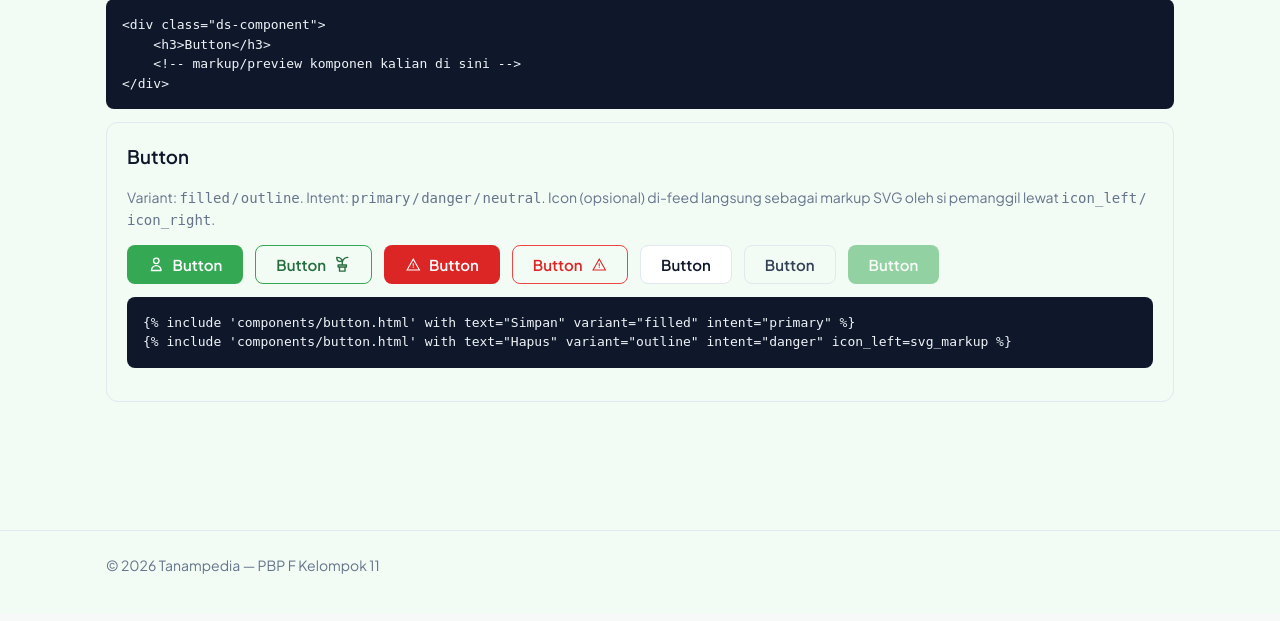
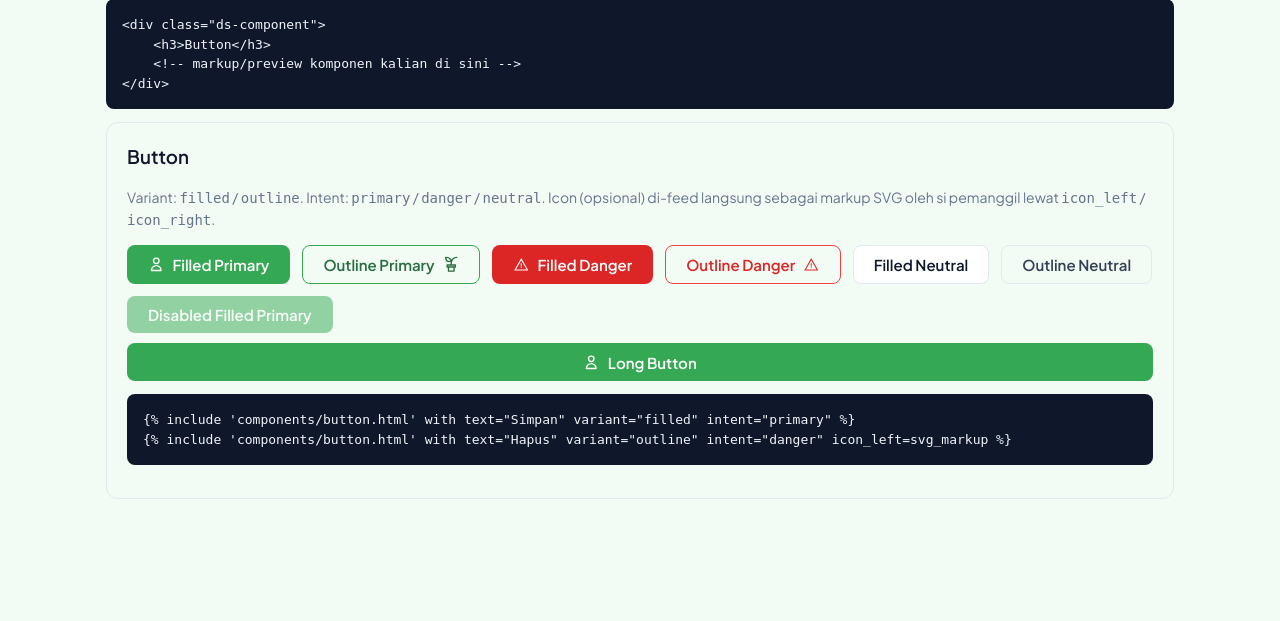
Before and after one commit to PBP-Kelompok-F11/tanampedia, a Django app: page /ds in a window 1280 px wide. Shown: the part 2011-2632 px from the top of the page. Before the commit the page ends 2585 px from the top, so only its background shows below. Run offline with Django 5.2, Linux system fonts and the light colour scheme.

Commit message:
feat(button): add extensible class names for the button component
Enable button component callers to add their own custom classes to make custom and specific stylings for a specific button

```diff
--- a/static/css/components/_buttons.css
+++ b/static/css/components/_buttons.css
@@ -79,3 +79,8 @@
 .btn--outline.btn--neutral:hover:not(:disabled) {
     background-color: var(--color-grey-50);
 }
+
+/* Custom */
+.long-btn {
+    width: 100%;
+}
--- a/static/css/design-system.css
+++ b/static/css/design-system.css
@@ -27,6 +27,7 @@
     display: flex;
     flex-wrap: wrap;
     gap: 0.75rem;
+    margin-bottom: 10px;
 }
 
 .ds-swatch-row--dark {
--- a/templates/components/button.html
+++ b/templates/components/button.html
@@ -1,5 +1,5 @@
 {% with variant=variant|default:"filled" intent=intent|default:"primary" %}
-<button type="{{ type|default:'button' }}"{% if disabled %} disabled{% endif %}{% if onclick %} onclick="{{ onclick }}"{% endif %} class="btn btn--{{ variant }} btn--{{ intent }}">
+<button type="{{ type|default:'button' }}"{% if disabled %} disabled{% endif %}{% if onclick %} onclick="{{ onclick }}"{% endif %} class="btn btn--{{ variant }} btn--{{ intent }}{% if class_name %} {{ class_name }}{% endif %}">
     {% if icon_left %}{% include icon_left %}{% endif %}
     <span>{{ text }}</span>
     {% if icon_right %}{% include icon_right %}{% endif %}
--- a/templates/design_system.html
+++ b/templates/design_system.html
@@ -147,14 +147,18 @@
         <h3>Button</h3>
         <p class="ds-note">Variant: <code>filled</code> / <code>outline</code>. Intent: <code>primary</code> / <code>danger</code> / <code>neutral</code>. Icon (opsional) di-feed langsung sebagai markup SVG oleh si pemanggil lewat <code>icon_left</code> / <code>icon_right</code>.</p>
         <div class="ds-swatch-row">
-            {% include 'components/button.html' with text="Button" variant="filled" intent="primary" icon_left="icons/user-icon.svg" onclick="alert('Jangan lupa submit checkpoint yh')" %}
-            {% include 'components/button.html' with text="Button" variant="outline" intent="primary" icon_right="icons/plant-icon.svg" onclick="alert('Aku butuh kopi cik')" %}
-            {% include 'components/button.html' with text="Button" variant="filled" intent="danger" icon_left="icons/danger-icon.svg" onclick="alert('Bahaya woi')" %}
-            {% include 'components/button.html' with text="Button" variant="outline" intent="danger" icon_right="icons/danger-icon.svg" onclick="alert('Hati hati di jalan')" %}
-            {% include 'components/button.html' with text="Button" variant="filled" intent="neutral" %}
-            {% include 'components/button.html' with text="Button" variant="outline" intent="neutral" %}
-            {% include 'components/button.html' with text="Button" variant="filled" intent="primary" disabled=True %}
+            {% include 'components/button.html' with text="Filled Primary" variant="filled" intent="primary" icon_left="icons/user-icon.svg" onclick="alert('Jangan lupa submit checkpoint yh')" %}
+            {% include 'components/button.html' with text="Outline Primary" variant="outline" intent="primary" icon_right="icons/plant-icon.svg" onclick="alert('Aku butuh kopi cik')" %}
+            {% include 'components/button.html' with text="Filled Danger" variant="filled" intent="danger" icon_left="icons/danger-icon.svg" onclick="alert('Bahaya woi')" %}
+            {% include 'components/button.html' with text="Outline Danger" variant="outline" intent="danger" icon_right="icons/danger-icon.svg" onclick="alert('Hati hati di jalan')" %}
+            {% include 'components/button.html' with text="Filled Neutral" variant="filled" intent="neutral" %}
+            {% include 'components/button.html' with text="Outline Neutral" variant="outline" intent="neutral" %}
+            {% include 'components/button.html' with text="Disabled Filled Primary" variant="filled" intent="primary" disabled=True %}
         </div>
+        <div class="ds-swatch-row">
+            {% include 'components/button.html' with text="Long Button" variant="filled" intent="primary" icon_left="icons/user-icon.svg" onclick="alert('Jangan lupa submit checkpoint yh')" class_name="long-btn" %}
+        </div>
+
         <pre class="ds-example"><code>{% templatetag openblock %} include 'components/button.html' with text="Simpan" variant="filled" intent="primary" {% templatetag closeblock %}
 {% templatetag openblock %} include 'components/button.html' with text="Hapus" variant="outline" intent="danger" icon_left=svg_markup {% templatetag closeblock %}</code></pre>
     </div>
```
